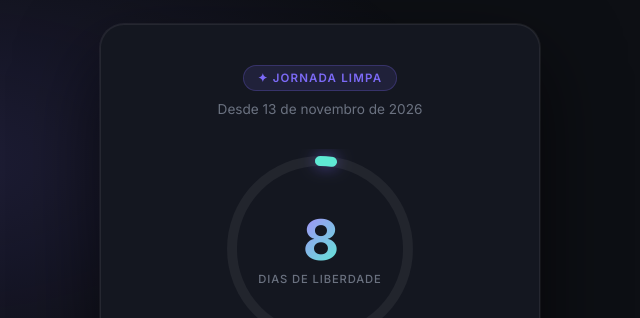
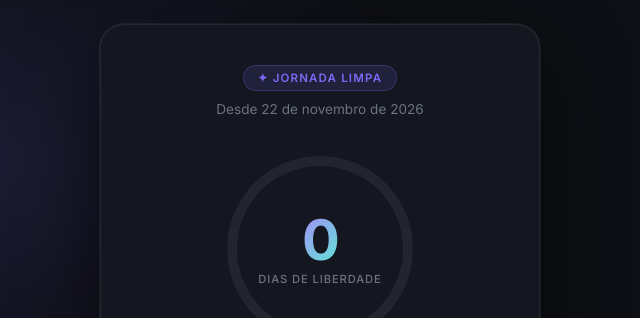
Before and after one commit to danhpaiva/jornada-limpa-claude, a plain HTML site: page jornada/index.html in a window 1280 px wide. Shown: the top 318 px of the page, 320-960 px from the left. Drawn offline with Linux system fonts and the light colour scheme.

Commit message:
refact: test cicd

```diff
--- a/jornada/assets/js/script.js
+++ b/jornada/assets/js/script.js
@@ -1,5 +1,5 @@
 document.addEventListener('DOMContentLoaded', () => {
-  const DATA_INICIO = new Date('2026-11-13T00:00:00');
+  const DATA_INICIO = new Date('2026-11-22T00:00:00');
 
   const elDias = document.getElementById('dias-limpos');
   const elMensagem = document.getElementById('mensagem');
--- a/jornada/index.html
+++ b/jornada/index.html
@@ -18,7 +18,7 @@
 
     <header class="card__header">
       <span class="badge">✦ Jornada Limpa</span>
-      <p class="card__date" id="data-inicio-label">Desde 13 de novembro de 2026</p>
+      <p class="card__date" id="data-inicio-label">Desde 22 de novembro de 2026</p>
     </header>
 
     <section class="counter-ring" aria-label="Contador de dias">
```
